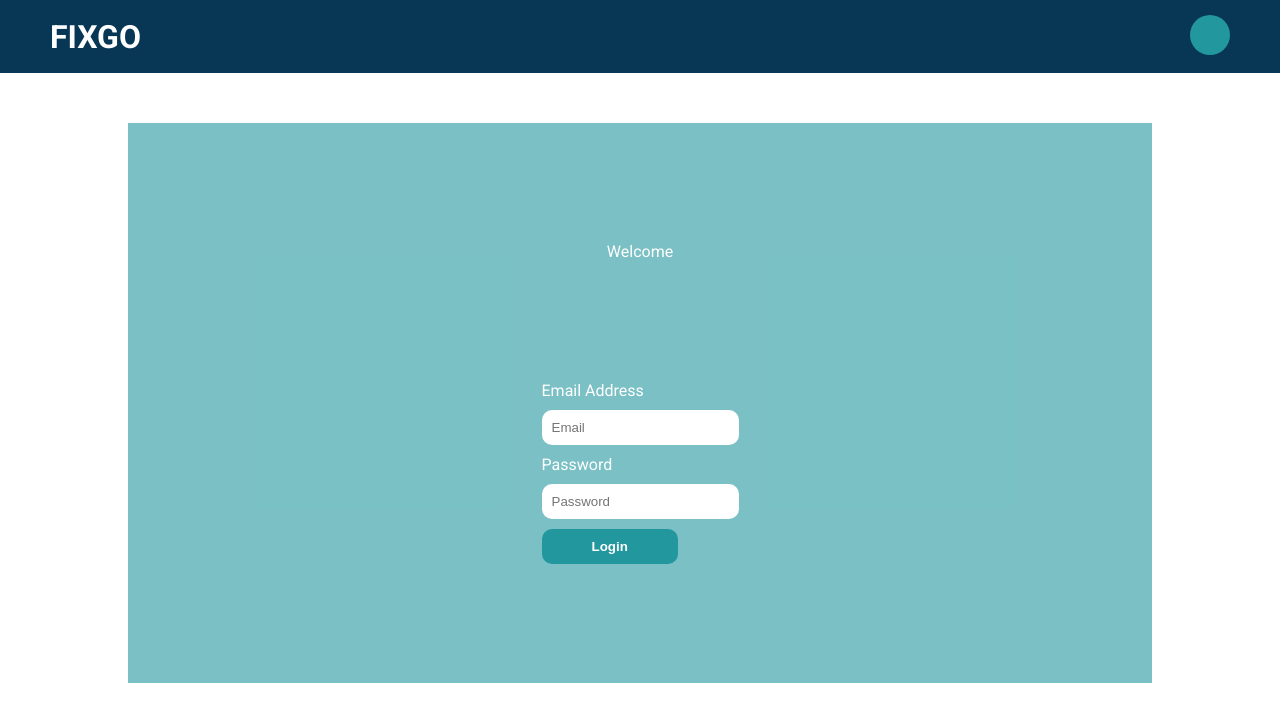
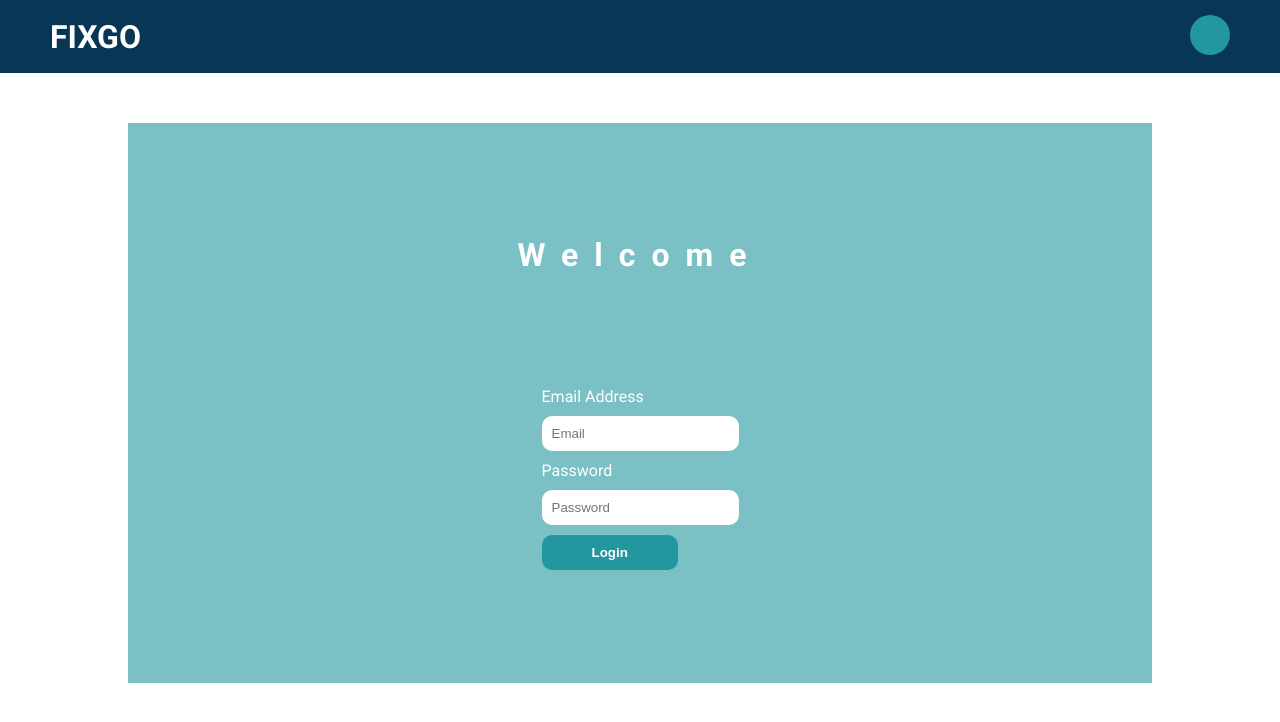
Before and after one commit to ddkogit/0fg, a React (Vite) app: page / in a window 1280 px wide. Shown: the top 722 px of the page. Built offline with nearby package versions, Linux system fonts and the light colour scheme.

Commit message:
Email and password maintained in state and some function created

```diff
--- a/package.json
+++ b/package.json
@@ -11,7 +11,8 @@
   },
   "dependencies": {
     "react": "^18.2.0",
-    "react-dom": "^18.2.0"
+    "react-dom": "^18.2.0",
+    "react-router-dom": "^6.22.3"
   },
   "devDependencies": {
     "@types/react": "^18.2.64",
--- a/src/App.jsx
+++ b/src/App.jsx
@@ -1,20 +1,39 @@
-import { useState } from 'react'
-import reactLogo from './assets/react.svg'
-import viteLogo from '/vite.svg'
-import './App.css'
-import NavBar from './Components/NavBar/NavBar'
-import Login from './Pages/Login/Login'
+import { useState } from "react";
+import reactLogo from "./assets/react.svg";
+import viteLogo from "/vite.svg";
+import "./App.css";
+import NavBar from "./Components/NavBar/NavBar";
+import Login from "./Pages/Login/Login";
 
-import {url} from "./Data";
+import { url } from "./Data";
+import Button from "./Components/Button/Button";
 function App() {
+  const [token, setToken] = useState(null);
+
+  const handleLogin = (email, password) => {
+    console.log(email, password);
+  };
+
+  const handleLogout =()=>{
+
+  }
+
+  if (!token) {
+    return (
+      <>
+        <Login handleLogin={handleLogin} />
 
 
+      </>
+    );
+  }
+
   return (
- <>
- <NavBar />
- <Login />
- </>
-  )
+    <>
+      <NavBar />
+      <button onClick={handleLogout}>Logout</button>
+    </>
+  );
 }
 
-export default App
+export default App;
--- a/src/Components/NavBar/NavBar.css
+++ b/src/Components/NavBar/NavBar.css
@@ -11,6 +11,7 @@
     color: var(--white);
     font-weight: bold;
     font-size: 2rem;
+    cursor: pointer;
 }
 
 .nav-profile{
--- a/src/Pages/Login/Login.css
+++ b/src/Pages/Login/Login.css
@@ -10,6 +10,13 @@
   align-items: center;
   justify-content: space-evenly;
   color: var(--white);
+}
+
+.login-welcome{
+  font-size: 2rem;
+  font-weight: bold;
+  letter-spacing: 1rem;
+
 }
 
 
--- a/src/Pages/Login/Login.jsx
+++ b/src/Pages/Login/Login.jsx
@@ -1,27 +1,46 @@
-import React from "react";
+import React, { useState } from "react";
 import "./Login.css";
 import Button from "../../Components/Button/Button";
-function Login() {
+import NavBar from "../../Components/NavBar/NavBar";
+function Login({handleLogin}) {
+  const [email, setEmail] = useState("");
+  const [password, setPassword] = useState("");
+
+  const handleSubmit =(e)=>{
+    e.preventDefault();
+    handleLogin(email,password);
+
+  }
+
   return (
-    <div className="login-container">
-      <div>Welcome</div>
+    <>
+      <NavBar />
+      <div className="login-container">
+        <div className="login-welcome"> Welcome</div>
 
-      <form className="login-form">
-        <label>
-          {" "}
-          Email Address
-        </label>
-          <input type="email" placeholder="Email" />
+        <form
+        onSubmit={handleSubmit}
+        className="login-form">
+          <label>Email Address</label>
+          <input
+            value={email}
+            onChange={(e) => setEmail(e.target.value)}
+            type="email"
+            placeholder="Email"
+          />
 
-        <label>
-          {" "}
-          Password
-        </label>
-          <input type="password" placeholder="Password" />
+          <label>Password</label>
+          <input
+            value={password}
+            onChange={(e) => setPassword(e.target.value)}
+            type="password"
+            placeholder="Password"
+          />
 
-        <Button text={"Login"} />
-      </form>
-    </div>
+          <Button text={"Login"} />
+        </form>
+      </div>
+    </>
   );
 }
 
```
Also changed, not shown: 1 other file (tests, documents, lock files or other folders).
